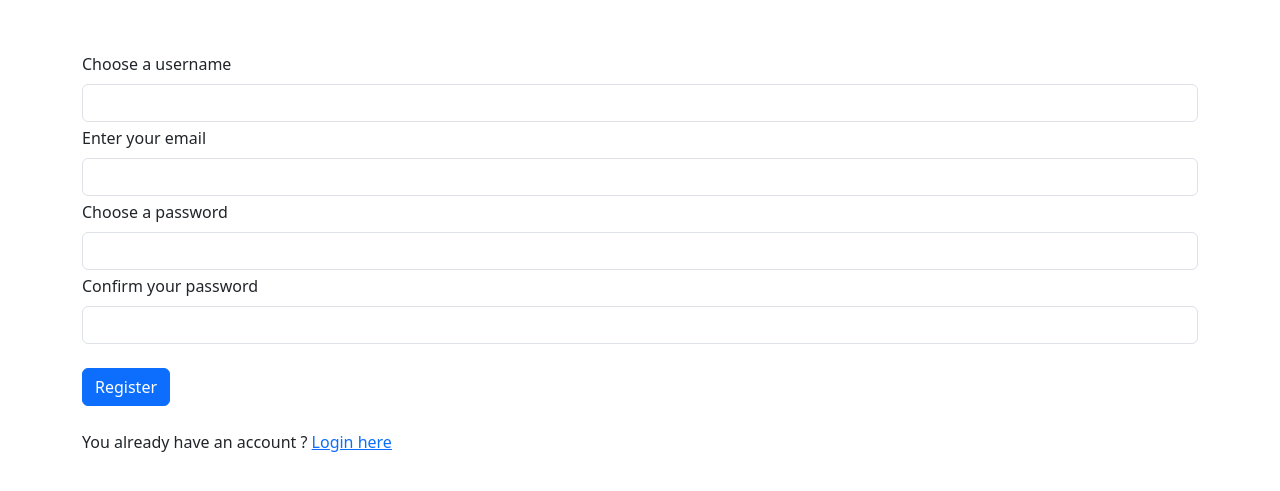
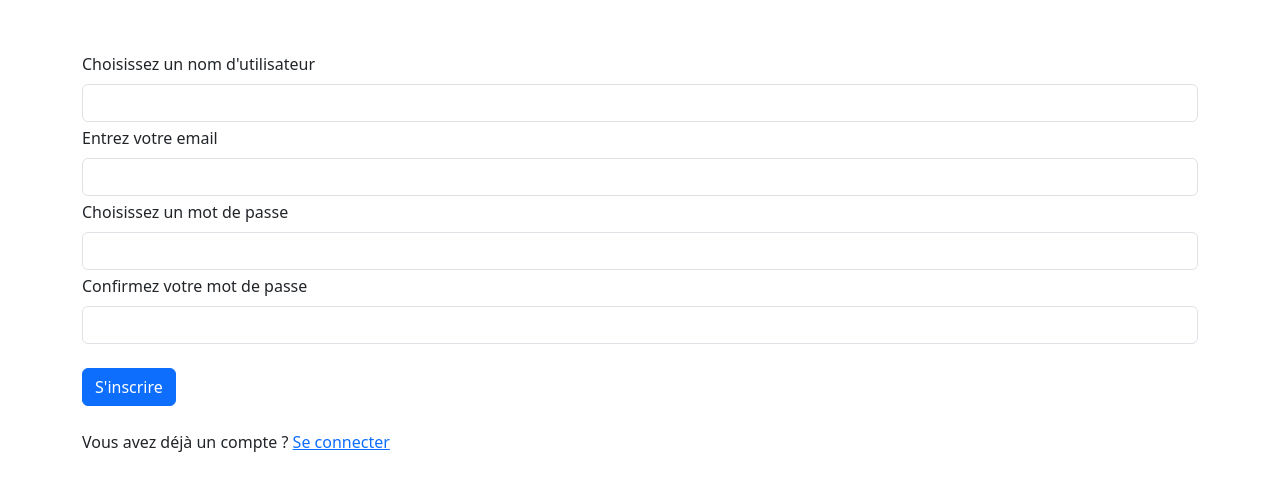
Before and after one commit to Elo-LH/MVC-PHP, a PHP site: page /index.php?route=register in a window 1280 px wide. Shown: the part 56-547 px from the top of the page. Run offline with PHP 8.4, Linux system fonts and the light colour scheme.

Commit message:
traduction : apply traduction to register

```diff
--- a/Traduction/templates/register.phtml
+++ b/Traduction/templates/register.phtml
@@ -2,33 +2,33 @@
     <form>
         <fieldset class="my-1">
             <label for="username" class="form-label">
-                Choose a username
+                <?= $this->translator->translate("register_username_label") ?>
             </label>
-            <input type="text" name="username" id="username" class="form-control"/>
+            <input type="text" name="username" id="username" class="form-control" />
         </fieldset>
         <fieldset class="my-1">
             <label for="email" class="form-label">
-                Enter your email
+                <?= $this->translator->translate("register_email_label") ?>
             </label>
-            <input type="email" name="email" id="email" class="form-control"/>
+            <input type="email" name="email" id="email" class="form-control" />
         </fieldset>
         <fieldset class="my-1">
             <label for="password" class="form-label">
-                Choose a password
+                <?= $this->translator->translate("register_password_label") ?>
             </label>
-            <input type="password" name="password" id="password" class="form-control"/>
+            <input type="password" name="password" id="password" class="form-control" />
         </fieldset>
         <fieldset class="my-1">
             <label for="confirm-password" class="form-label">
-                Confirm your password
+                <?= $this->translator->translate("register_password_confirm_label") ?>
             </label>
-            <input type="password" name="confirm-password" id="confirm-password" class="form-control"/>
+            <input type="password" name="confirm-password" id="confirm-password" class="form-control" />
         </fieldset>
         <fieldset class="my-4">
-            <button type="submit" class="btn btn-primary">Register</button>
+            <button type="submit" class="btn btn-primary"> <?= $this->translator->translate("register_submit_button") ?></button>
         </fieldset>
     </form>
     <p>
-        You already have an account ? <a href="index.php"> Login here </a>
+        <?= $this->translator->translate("register_register_text") ?> <a href="index.php"> <?= $this->translator->translate("register_link_text") ?> </a>
     </p>
 </main>
--- a/Traduction/translations/auth_fr.json
+++ b/Traduction/translations/auth_fr.json
@@ -7,5 +7,12 @@
   "login_password_label" : "Mot de passe",
   "login_submit_button" : "Connexion",
   "login_register_text" : "Vous n'avez pas encore de compte ?",
-  "login_link_text" : "Créer un compte"
+  "login_link_text" : "Créer un compte",
+  "register_username_label" : "Choisissez un nom d'utilisateur",
+  "register_email_label" : "Entrez votre email",
+  "register_password_label" : "Choisissez un mot de passe",
+  "register_password_confirm_label" : "Confirmez votre mot de passe",
+  "register_submit_button" : "S'inscrire",
+  "register_register_text" : "Vous avez déjà un compte ?",
+  "register_link_text" : "Se connecter"
 }
```
Also changed, not shown: Traduction/translations/auth_en.json (+8 -1 lines).
